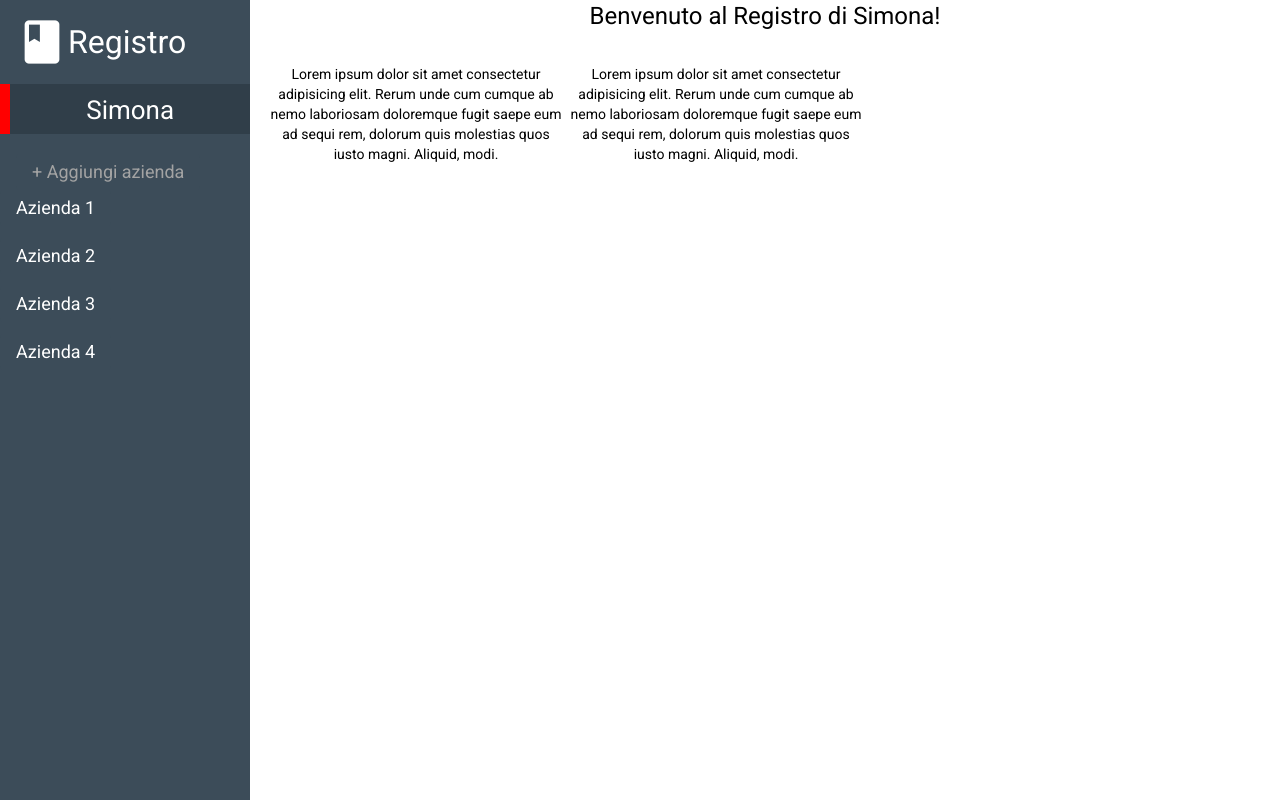
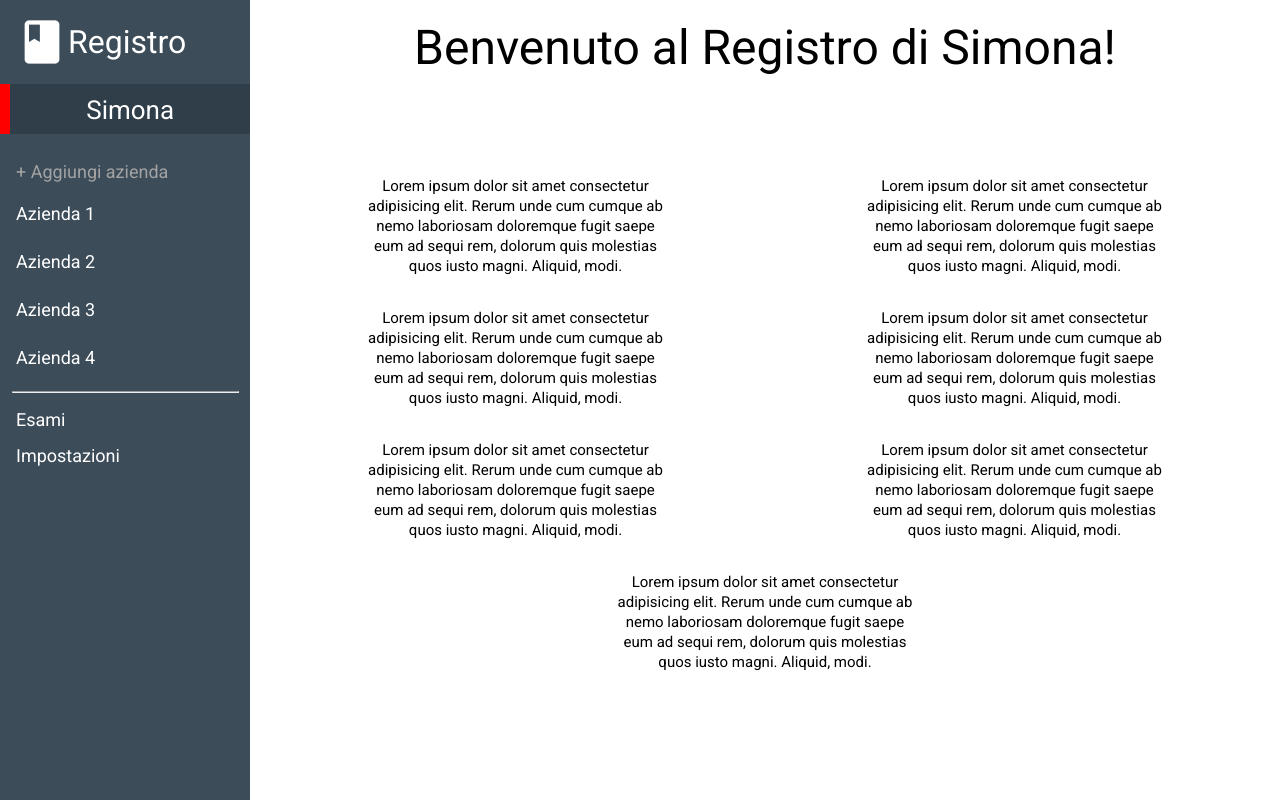
Before and after one commit to G-Izzo/Academin-FrontEnd, an Angular app: page / in a window 1280 px wide. Built offline with nearby package versions, Linux system fonts and the light colour scheme.

Commit message:
adjusted sidebar

```diff
--- a/src/app/app.component.css
+++ b/src/app/app.component.css
@@ -3,23 +3,16 @@
   height: 100%;
 }
 
-/* .app-container > div {
-  flex: 1 0;
-} */
-
-.side-menu {
+.sidebar {
   color: white;
   font-size: 18px;
   background-color: var(--main-color);
   flex: 0 0 250px;
 }
 
-.side-menu > *:not(app-profile-bit) {
-  padding: 16px;
-}
-
 .logo-container {
   display: flex;
+  padding: 16px;
 }
 
 .logo {
@@ -34,6 +27,18 @@
   padding-top: 0.5em;
 }
 
+.sidebar-footer > button {
+  background-color: var(--main-color);
+  color: white;
+  font-size: 18px;
+  font-weight: 400;
+}
+
 .app-interface {
-  flex: 0 1 calc(100vw - 250px) !important;
+  flex: 0 1 calc(100vw - 250px);
 }
+
+hr {
+  color: white;
+  width: 90%;
+}
--- a/src/app/app.component.html
+++ b/src/app/app.component.html
@@ -1,5 +1,5 @@
 <div class="app-container">
-  <div class="side-menu">
+  <div class="sidebar">
     <!-- Logo -->
     <div class="logo-container">
       <mat-icon class="logo">book</mat-icon>
@@ -9,6 +9,12 @@
     <app-profile-bit></app-profile-bit>
     <br />
     <app-company-explorer></app-company-explorer>
+    <hr />
+    <div class="sidebar-footer">
+      <button mat-flat-button disableRipple>Esami</button>
+      <br />
+      <button mat-flat-button disableRipple>Impostazioni</button>
+    </div>
   </div>
   <div class="app-interface">
     <app-front-page></app-front-page>
--- a/src/app/components/company-explorer/company-explorer.component.css
+++ b/src/app/components/company-explorer/company-explorer.component.css
@@ -1,3 +1,9 @@
+.mat-tree {
+  display: flex;
+  flex-flow: column wrap;
+  justify-content: space-evenly;
+}
+
 .mat-tree *,
 .element-adder {
   background-color: var(--main-color);
@@ -6,10 +12,13 @@
   font-weight: 400;
 }
 
-/* .mat-tree-node {
+.mat-tree-node {
+  display: flex;
+}
+
+.mat-tree-node > div {
   flex-direction: column;
-  align-items: initial;
-} */
+}
 
 .company-content {
   padding-left: 20px;
--- a/src/app/components/company-explorer/company-explorer.component.html
+++ b/src/app/components/company-explorer/company-explorer.component.html
@@ -3,8 +3,11 @@
 </button>
 
 <mat-tree [dataSource]="sideMenu" [treeControl]="treeControl">
-  <mat-nested-tree-node *matTreeNodeDef="let node; when: hasChild">
-    <div class="mat-tree-node" style="display: block">
+  <mat-nested-tree-node *matTreeNodeDef="let node; when: isCompany">
+  </mat-nested-tree-node>
+
+  <mat-nested-tree-node *matTreeNodeDef="let node">
+    <div class="mat-tree-node">
       <button mat-flat-button disableRipple matTreeNodeToggle>
         {{ node.name }}
       </button>
--- a/src/app/components/company-explorer/company-explorer.component.ts
+++ b/src/app/components/company-explorer/company-explorer.component.ts
@@ -1,15 +1,11 @@
 import { NestedTreeControl } from '@angular/cdk/tree';
 import { Component } from '@angular/core';
-import { MatTreeNestedDataSource } from '@angular/material/tree';
+import {
+  MatNestedTreeNode,
+  MatTreeNestedDataSource,
+} from '@angular/material/tree';
 import { SideMenuNode } from './SideMenuNode.interface';
 import { SideMenuService } from '../../services/side-menu.service';
-
-interface FlatNode {
-  id?: number;
-  expandable: boolean;
-  name: string;
-  level: number;
-}
 
 @Component({
   selector: 'app-company-explorer',
@@ -25,5 +21,6 @@ export class CompanyExplorerComponent {
 
   sideMenu = new MatTreeNestedDataSource<SideMenuNode>();
 
-  hasChild = (_: number, node: FlatNode) => node.expandable;
+  isCompany = (_: number, node: MatNestedTreeNode<SideMenuNode>) =>
+    node.level == 0;
 }
--- a/src/app/components/front-page/front-page.component.css
+++ b/src/app/components/front-page/front-page.component.css
@@ -1,17 +1,23 @@
 .title {
+  display: block;
+  height: 128px;
   text-align: center;
+  padding-top: 32px;
+  font-size: 48px;
 }
 
 .text-container {
+  padding: 0 16px;
   display: flex;
-  padding: 16px;
+  flex-wrap: wrap;
+  justify-content: space-around;
 }
 
 .text-container div {
   text-align: center;
-  font-size: 14px;
+  font-size: 15px;
 
+  padding: 0 32px;
+  padding-bottom: 32px;
   width: 300px;
-  flex-wrap: wrap;
-  justify-content: space-around;
 }
--- a/src/app/components/front-page/front-page.component.html
+++ b/src/app/components/front-page/front-page.component.html
@@ -3,4 +3,9 @@
 <div class="text-container">
   <div>{{ lorem }}</div>
   <div>{{ lorem }}</div>
+  <div>{{ lorem }}</div>
+  <div>{{ lorem }}</div>
+  <div>{{ lorem }}</div>
+  <div>{{ lorem }}</div>
+  <div>{{ lorem }}</div>
 </div>
```
